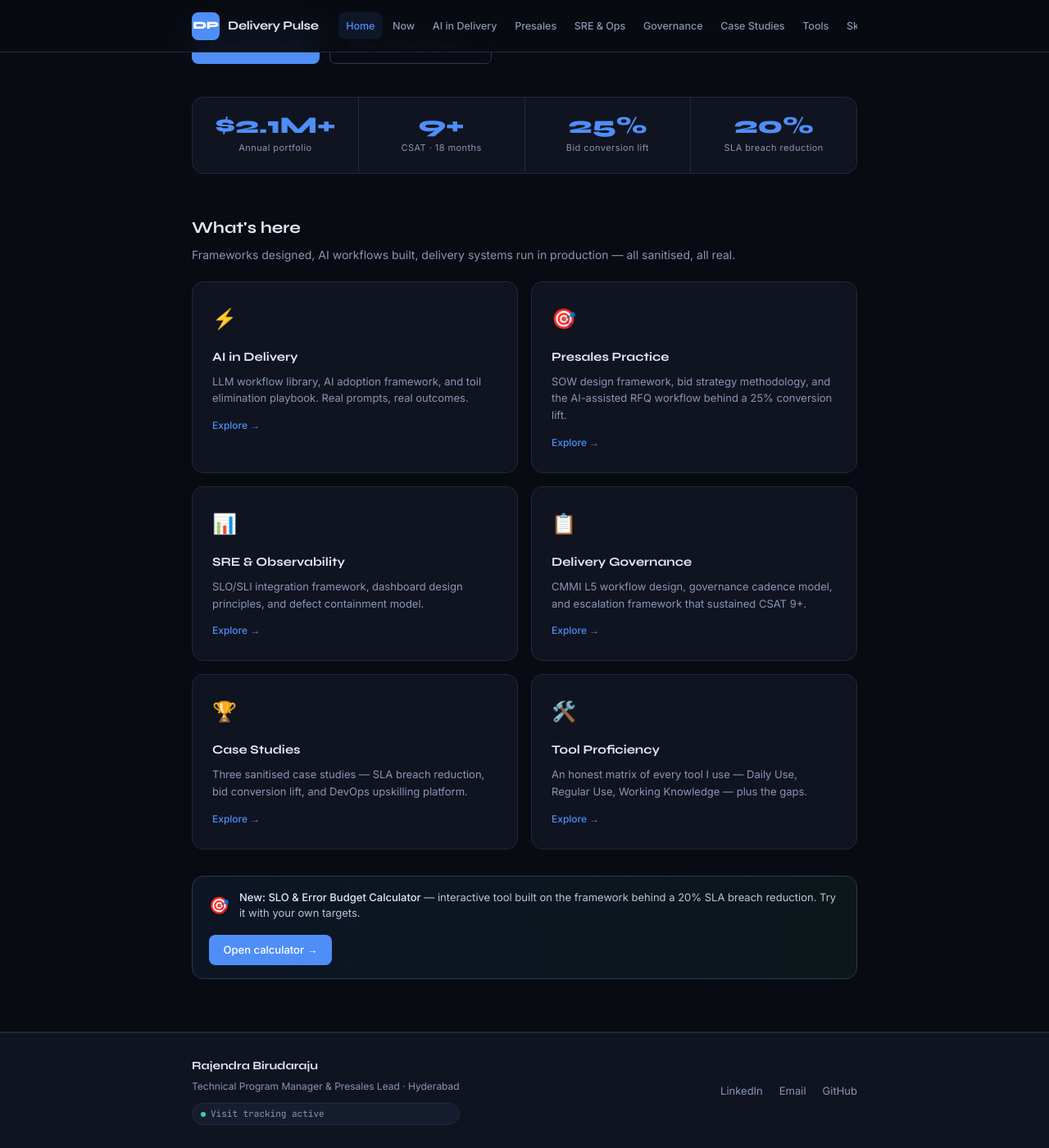
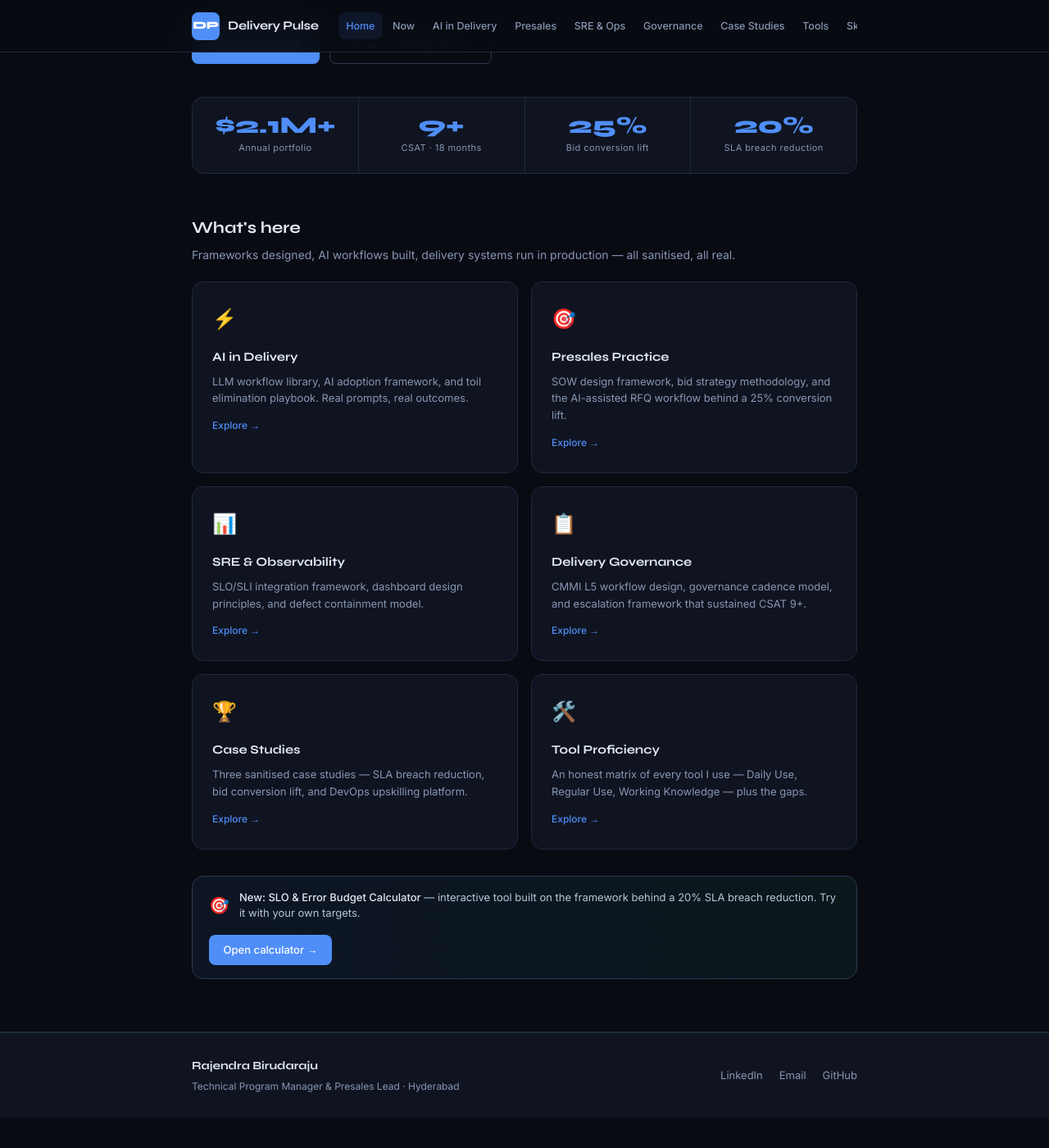
Before and after one commit to devcoderbyte/devcoderbyte.github.io, a Jekyll site: the page built from index.md, in a window 1280 px wide and 1400 px high, scrolled down 476 px. Shown: the whole window at 82% size. Built offline with Jekyll 4.4.1, drawn with Linux system fonts in a browser that asks for light colours; after the commit the page ends 1839 px from its top, so only the background shows below that; some of the changed lines change nothing that is shown.

Commit message:
Update default.html

```diff
--- a/_layouts/default.html
+++ b/_layouts/default.html
@@ -147,10 +147,6 @@ body{background:var(--bg);color:var(--text);font-family:var(--font-sans);font-we
 .prose tr:last-child td{border-bottom:none}
 .prose tbody tr:hover{background:var(--surface)}
 .prose hr{border:none;border-top:1px solid var(--border);margin:2.5rem 0}
-/* Visitor counter badge */
-.visitor-badge{display:inline-flex;align-items:center;gap:6px;font-family:var(--font-mono);font-size:11px;color:var(--muted);background:var(--surface2);border:1px solid var(--border);border-radius:20px;padding:3px 10px;margin-top:.5rem}
-.visitor-dot{width:6px;height:6px;background:var(--accent2);border-radius:50%;animation:pulse 2s infinite}
-@keyframes pulse{0%,100%{opacity:1}50%{opacity:.4}}
 .tool-banner{background:linear-gradient(90deg,rgba(79,142,247,.08) 0%,rgba(56,217,169,.06) 100%);border:1px solid var(--border2);border-radius:var(--radius-lg);padding:1rem 1.25rem;margin:2rem 0;display:flex;align-items:center;justify-content:space-between;gap:1rem;flex-wrap:wrap}
 .tool-banner-left{display:flex;align-items:center;gap:.75rem}
 .tool-banner-icon{font-size:20px;flex-shrink:0}
@@ -223,10 +219,6 @@ body{background:var(--bg);color:var(--text);font-family:var(--font-sans);font-we
     <div class="footer-left">
       <span class="footer-name">Rajendra Birudaraju</span>
       <span class="footer-role">Technical Program Manager & Presales Lead · Hyderabad</span>
-      <div class="visitor-badge">
-        <span class="visitor-dot"></span>
-        <span id="visitor-count">Loading visitors...</span>
-      </div>
     </div>
     <div class="footer-right">
       <a href="https://linkedin.com/in/rajendrabirudaraju" target="_blank" rel="noopener">LinkedIn</a>
@@ -236,29 +228,5 @@ body{background:var(--bg);color:var(--text);font-family:var(--font-sans);font-we
   </div>
 </footer>
 
-<!-- GoatCounter — privacy-friendly visitor tracking -->
-<script data-goatcounter="https://rajendrabirudaraju.goatcounter.com/count"
-        async src="//gc.zgo.at/count.js"></script>
-
-<!-- Fetch visitor count and display in footer -->
-<script>
-(function() {
-  fetch('https://rajendrabirudaraju.goatcounter.com/counter/' + encodeURIComponent(location.pathname) + '.json')
-    .then(function(r) { return r.json(); })
-    .then(function(data) {
-      var el = document.getElementById('visitor-count');
-      if (el && data && data.count) {
-        el.textContent = data.count + ' visits to this page';
-      } else if (el) {
-        el.textContent = 'Visit tracking active';
-      }
-    })
-    .catch(function() {
-      var el = document.getElementById('visitor-count');
-      if (el) el.textContent = 'Visit tracking active';
-    });
-})();
-</script>
-
 </body>
 </html>
```
